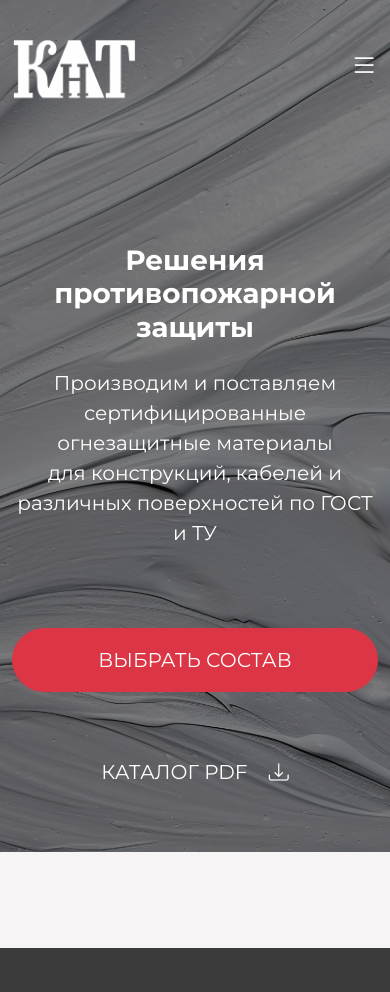
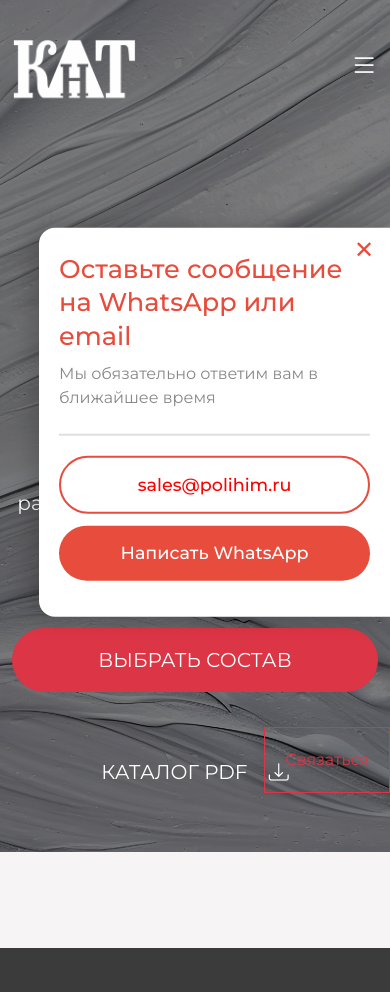
Before and after one commit to k1lst1x/knt-ognezaschita, a Django app: page / in a window 390 px wide. Shown: the top 992 px of the page. Run offline with Django 5.2, Linux system fonts and the light colour scheme; data that the repository does not hold is empty; some libraries are stand-ins or nearby versions.

Commit message:
Updatev1.5

```diff
--- a/templates/landing_index.html
+++ b/templates/landing_index.html
@@ -46,18 +29,20 @@
               {% endfor %}
             </ul>
             {% endif %}
-                </div>
-                <div class="mt-2">
-                  <button class="btn btn-outline-danger btn-sm" data-bs-toggle="modal" data-bs-target="#productModal{{ product.slug }}">
-                    Подробнее
+            <button class="btn p-0 m-0 mt-3 ms-4 text-danger fw-medium small" style="background: none; border: none;" data-bs-toggle="modal" data-bs-target="#productModal{{ product.slug }}">
+                Подробнее &gt;&gt;
             </button>
           </div>
-              </div>
-            </div>
+          <div class="col-md-5 text-center">
+            {% if product.image %}
+              <img src="{{ product.image.url }}" alt="{{ product.name }}" class="img-fluid" style="max-height:180px; object-fit:cover;">
+            {% else %}
+              <span class="text-secondary small">Нет изображения</span>
+            {% endif %}
           </div>
         </div>
 
-        <!-- Modal для подробностей (можно убрать если не нужен) -->
+        <!-- Модальное окно -->
         <div class="modal fade" id="productModal{{ product.slug }}" tabindex="-1" aria-labelledby="modalLabel{{ product.slug }}" aria-hidden="true">
           <div class="modal-dialog modal-lg modal-dialog-centered">
             <div class="modal-content">
@@ -116,4 +101,216 @@
     {% endfor %}
   </div>
 </section>
+
+<style>
+.contact-button-fixed {
+  position: fixed;
+  top: 90%;
+  right: 0;
+  transform: translateY(-50%);
+  z-index: 1100;
+  padding: 12px;
+  border-radius: 40%;
+  font-size: 1rem;
+  box-shadow: -4px 0 16px rgba(0,0,0,0.08);
+}
+
+.contact-popup {
+  position: fixed;
+  top: 50%;
+  right: 0;
+  transform: translateY(-50%) translateX(100%);
+  width: 360px;
+  max-width: 95vw;
+  height: auto;
+  background: #fff;
+  border-radius: 16px 0 0 16px;
+  box-shadow: -8px 0 24px rgba(0, 0, 0, 0.2);
+  padding: 36px 28px 28px 28px;
+  z-index: 1001;
+  font-family: 'Montserrat', 'Arial', sans-serif;
+  opacity: 0;
+  transition: transform 0.5s ease, opacity 0.5s ease;
+  pointer-events: none;
+}
+
+.contact-popup.active {
+  transform: translateY(-50%) translateX(0);
+  opacity: 1;
+  pointer-events: auto;
+}
+
+.contact-popup .close-btn {
+  position: absolute;
+  top: 16px;
+  right: 20px;
+  cursor: pointer;
+  font-size: 26px;
+  color: #e74c3c;
+  background: none;
+  border: none;
+  line-height: 1;
+  transition: color 0.2s;
+}
+
+.contact-popup .close-btn:hover {
+  color: #b71c1c;
+}
+
+.contact-popup h3 {
+  color: #e74c3c;
+  font-size: 1.6rem;
+  font-weight: 500;
+  margin-bottom: 10px;
+  margin-top: 0;
+  line-height: 1.3;
+}
+
+.contact-popup .desc {
+  color: #888;
+  font-size: 1rem;
+  margin-bottom: 24px;
+}
+
+.contact-popup hr {
+  height: 3px;
+  background-color: #ccc;
+  border: none;
+  margin: 20px 0;
+}
+
+.contact-popup button.send-btn {
+  background: #e74c3c;
+  color: #fff;
+  border: none;
+  border-radius: 30px;
+  width: 100%;
+  padding: 14px 0;
+  font-size: 1.1rem;
+  font-weight: 500;
+  cursor: pointer;
+  transition: background 0.2s;
+  margin-bottom: 12px;
+}
+
+.contact-popup button.custom-send-btn {
+  background:rgb(255, 255, 255);
+  color: red;
+  border: 2px solid #e74c3c;
+  border-radius: 30px;
+  width: 100%;
+  padding: 14px 0;
+  font-size: 1.1rem;
+  font-weight: 500;
+  cursor: pointer;
+  transition: background 0.2s;
+  margin-bottom: 12px;
+}
+
+.contact-popup button.custom-send-btn:hover {
+  background: rgba(110, 110, 110, 0.35);
+  opacity: 0.6;
+}
+
+.contact-popup button.send-btn:hover {
+  background: #b71c1c;
+}
+
+.overlay {
+  position: fixed;
+  top: 0;
+  left: 0;
+  right: 0;
+  bottom: 0;
+
+  z-index: 1000;
+  display: none;
+}
+
+@media (max-width: 500px) {
+    .contact-button-fixed {
+    padding: 20px 20px;
+    font-size: 1rem;
+  }
+  .contact-popup {
+    width: 90vw;
+    border-radius: 16px 0 0 16px;
+    padding: 24px 20px;
+  }
+  .contact-popup .close-btn {
+    top: 10px;
+    right: 16px;
+    font-size: 24px;
+  }
+}
+</style>
+
+<!-- Кнопка -->
+<button class="contact-button-fixed btn btn-outline-danger" onclick="togglePopup()">Связаться</button>
+
+<!-- Затемнение -->
+<div class="overlay" id="popupOverlay" onclick="hidePopup()"></div>
+
+<!-- Всплывающее окно -->
+<div class="contact-popup" id="contactPopup" role="dialog" aria-modal="true" aria-labelledby="popupTitle">
+  <button class="close-btn" onclick="hidePopup()" aria-label="Закрыть">✕</button>
+  <h3 id="popupTitle">Оставьте сообщение на WhatsApp или email</h3>
+  <div class="desc">Мы обязательно ответим вам в ближайшее время</div>
+  <hr style="height: 2px; background-color: gray; border: none;">
+  <button class="custom-send-btn" onclick="sendEmail()">sales@polihim.ru</button>
+  <button class="send-btn" onclick="sendWhatsApp()">Написать WhatsApp</button>
+</div>
+
+<script>
+document.addEventListener('DOMContentLoaded', () => {
+  setTimeout(() => {
+    showPopup();
+  }, 5000); // Всплывает через 5 сек
+});
+
+function showPopup() {
+  document.getElementById("popupOverlay").style.display = "block";
+  document.getElementById("contactPopup").classList.add("active");
+}
+
+function hidePopup() {
+  document.getElementById("popupOverlay").style.display = "none";
+  document.getElementById("contactPopup").classList.remove("active");
+}
+
+function togglePopup() {
+  const popup = document.getElementById("contactPopup");
+  const overlay = document.getElementById("popupOverlay");
+  const isActive = popup.classList.contains("active");
+
+  if (isActive) {
+    hidePopup();
+  } else {
+    showPopup();
+  }
+}
+
+function sendEmail() {
+  const email = "sales@polihim.ru";
+  const subject = "Сообщение с сайта";
+  const body = "Здравствуйте! Хочу получить консультацию.";
+  window.location.href = `mailto:${email}?subject=${encodeURIComponent(subject)}&body=${encodeURIComponent(body)}`;
+}
+
+function sendWhatsApp() {
+  const phoneNumber = "77001234567";
+  const message = "Здравствуйте! Хочу получить консультацию.";
+  const url = `https://wa.me/${phoneNumber}?text=${encodeURIComponent(message)}`;
+  window.open(url, "_blank");
+}
+</script>
+
 {% endblock %}
+
+
+<!-- Проверка -->
+{% comment %} <style>
+  * {
+    outline: 1px solid red;
+  }
+</style> {% endcomment %}
```
Also changed, not shown: other parts of templates/landing_index.html (+5 -22 lines), templates/includes/contact-widget.html (added, +97 -0 lines), templates/index.html (+8 -0 lines), templates/landing_index copy.html (added, +120 -0 lines), static/images/knt-kabel.png (added), static/images/knt3(ld).png (added). Lines whose indentation alone changed are shown as unchanged.
